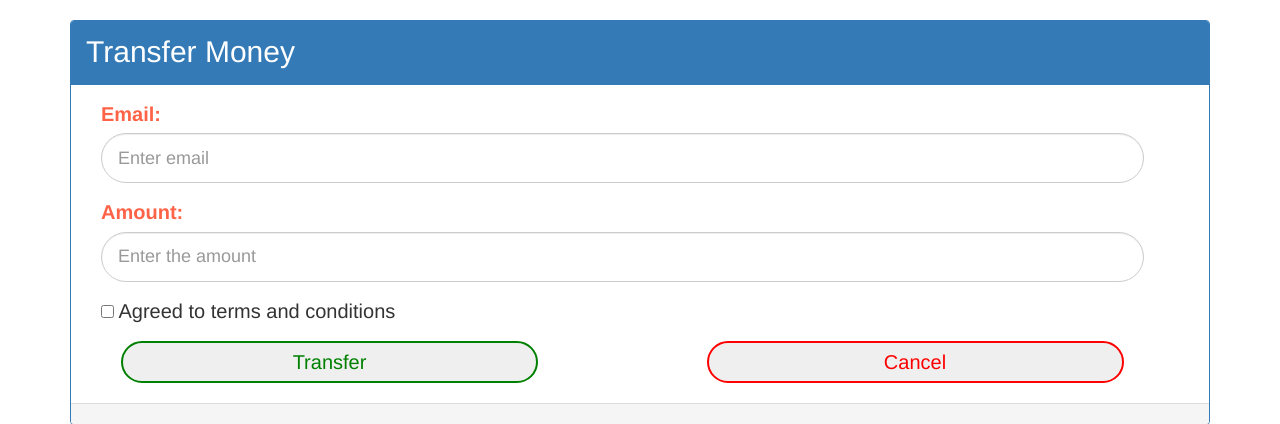
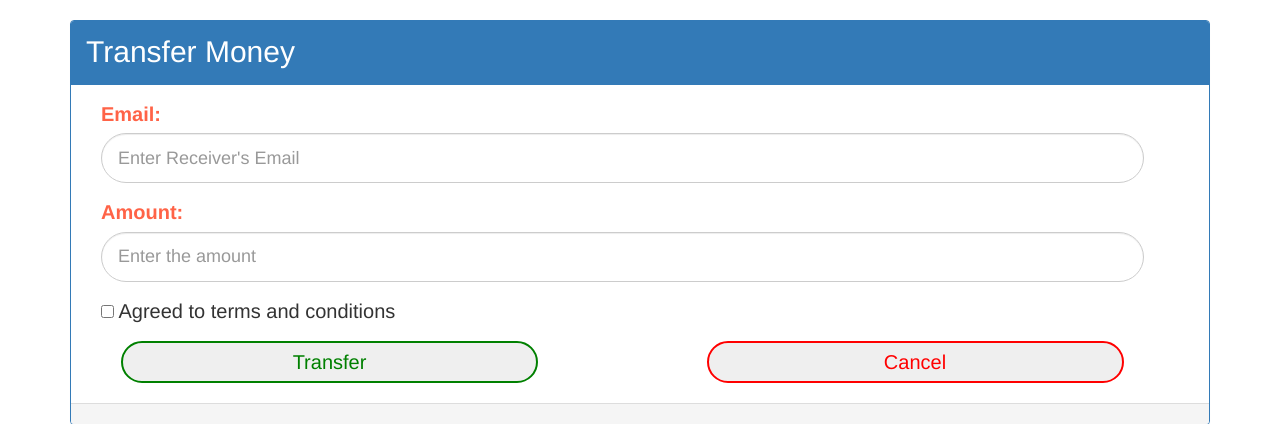
Before and after one commit to aazadprasad/aazadmoneyshare, a PHP site: page /transfer.php?id=1 in a window 1280 px wide. Shown: the part 53-477 px from the top of the page. Run offline with PHP 8.4, Linux system fonts and the light colour scheme; data that the repository does not hold is empty.

Commit message:
Update transfer.php

```diff
--- a/transfer.php
+++ b/transfer.php
@@ -45,7 +45,7 @@
 
 										<div class="form-group">
 											<label style="font-size: 20px; color: tomato">	Email:</label>
-											<input type="Email" id="s2" class="form-control input-lg"  name="email" placeholder="Enter email" style="width:100%; height: 50px; border-radius: 30px;" pattern="[A-Za-z0-9._%+-]+@[A-Za-z0-9.-]+\.[A-Za-z]{2,3}$" required>
+											<input type="Email" id="s2" class="form-control input-lg"  name="email" placeholder="Enter Receiver's Email" style="width:100%; height: 50px; border-radius: 30px;" pattern="[A-Za-z0-9._%+-]+@[A-Za-z0-9.-]+\.[A-Za-z]{2,3}$" required>
 										</div>
 										<div><h5 style="color:red;padding-left: 15px;"><?php echo $_GET['e_error']; ?></h3></div>
 
```
